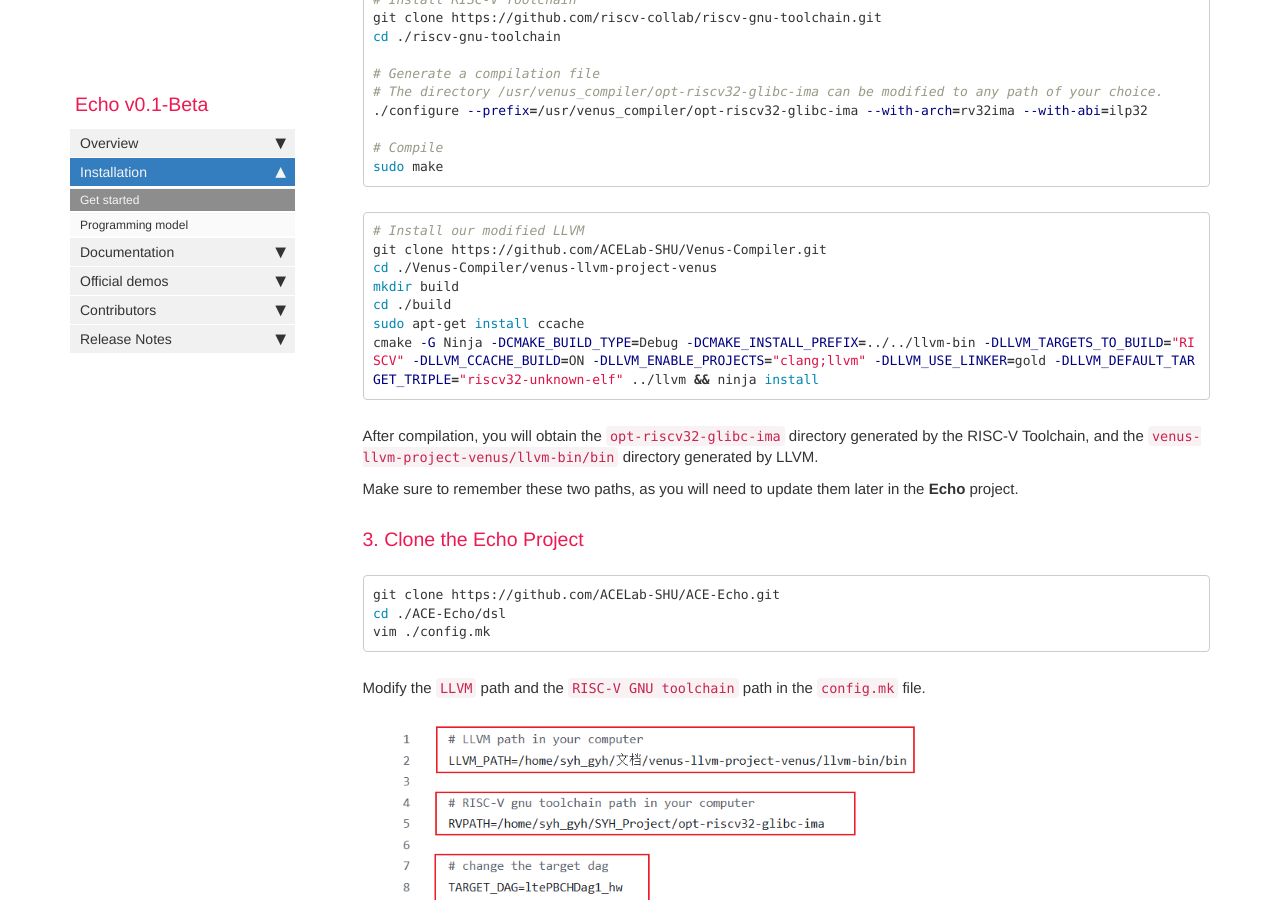
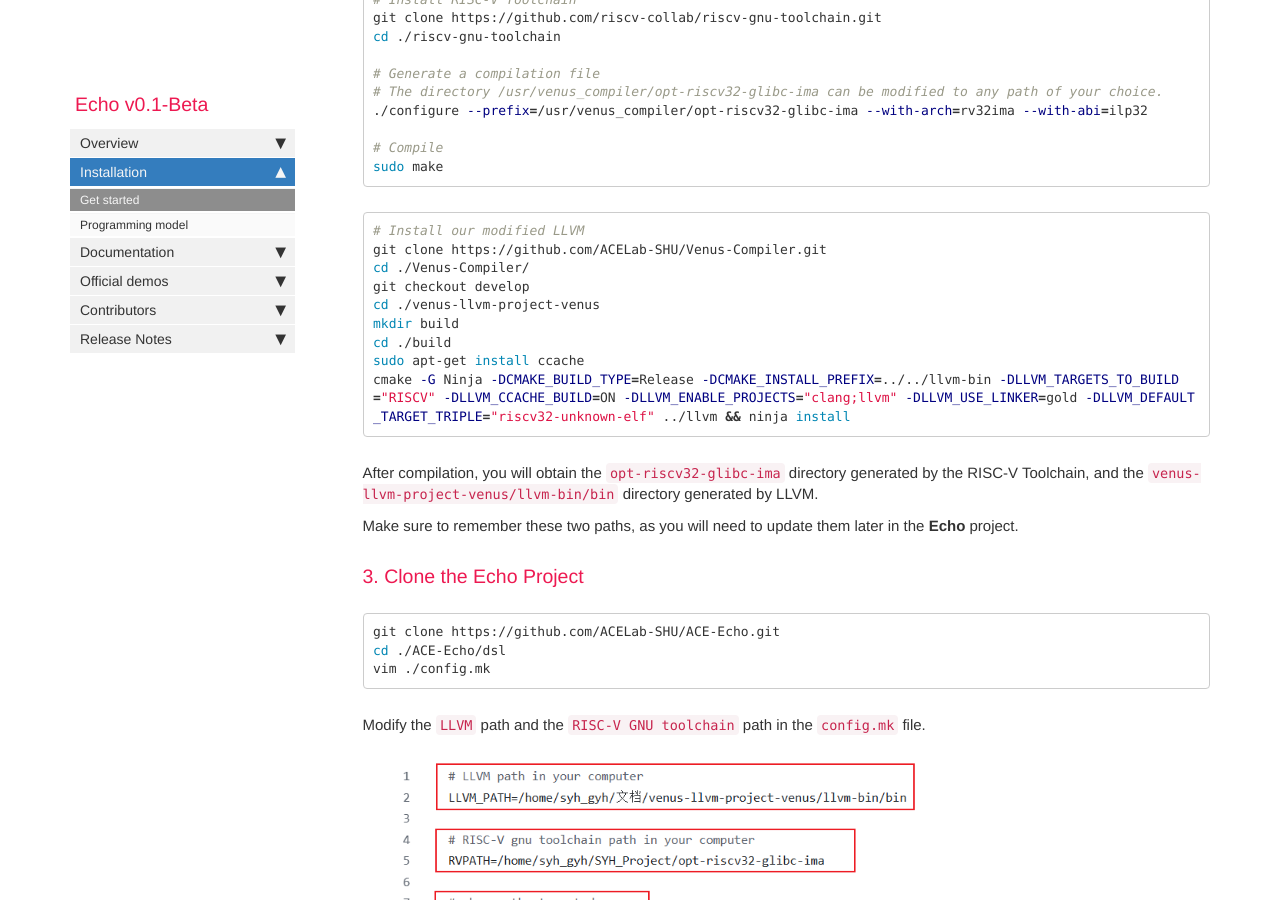
Before and after one commit to ACELab-SHU/ACE-AURA, a Jekyll site: the page built from pages/mydoc/mydoc_get_started.md, in a window 1280 px wide and 900 px high, scrolled down 1666 px. Built offline with Jekyll 4.4.1, drawn with Linux system fonts in a browser that asks for light colours; comment, search, counter and statistics services are not loaded.

Commit message:
debug: get started

````diff
--- a/pages/mydoc/mydoc_get_started.md
+++ b/pages/mydoc/mydoc_get_started.md
@@ -65,11 +65,13 @@
 ```bash
 # Install our modified LLVM
 git clone https://github.com/ACELab-SHU/Venus-Compiler.git
-cd ./Venus-Compiler/venus-llvm-project-venus
+cd ./Venus-Compiler/
+git checkout develop
+cd ./venus-llvm-project-venus
 mkdir build
 cd ./build
 sudo apt-get install ccache
-cmake -G Ninja -DCMAKE_BUILD_TYPE=Debug -DCMAKE_INSTALL_PREFIX=../../llvm-bin -DLLVM_TARGETS_TO_BUILD="RISCV" -DLLVM_CCACHE_BUILD=ON -DLLVM_ENABLE_PROJECTS="clang;llvm" -DLLVM_USE_LINKER=gold -DLLVM_DEFAULT_TARGET_TRIPLE="riscv32-unknown-elf" ../llvm && ninja install
+cmake -G Ninja -DCMAKE_BUILD_TYPE=Release -DCMAKE_INSTALL_PREFIX=../../llvm-bin -DLLVM_TARGETS_TO_BUILD="RISCV" -DLLVM_CCACHE_BUILD=ON -DLLVM_ENABLE_PROJECTS="clang;llvm" -DLLVM_USE_LINKER=gold -DLLVM_DEFAULT_TARGET_TRIPLE="riscv32-unknown-elf" ../llvm && ninja install
 ```
 
 
````
